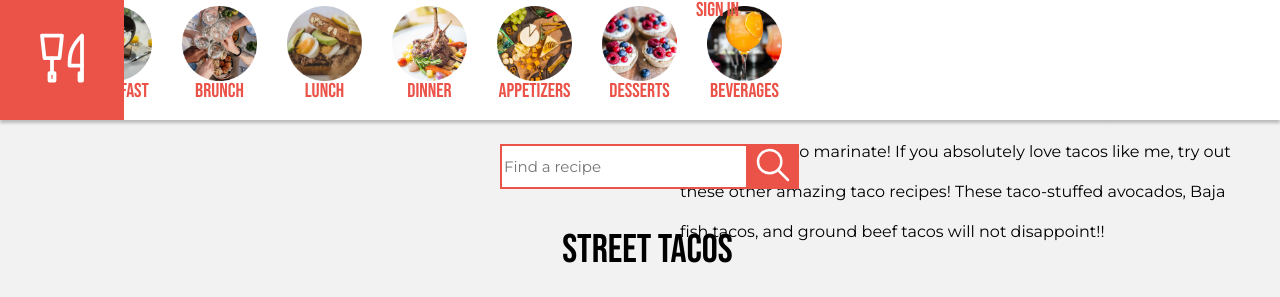
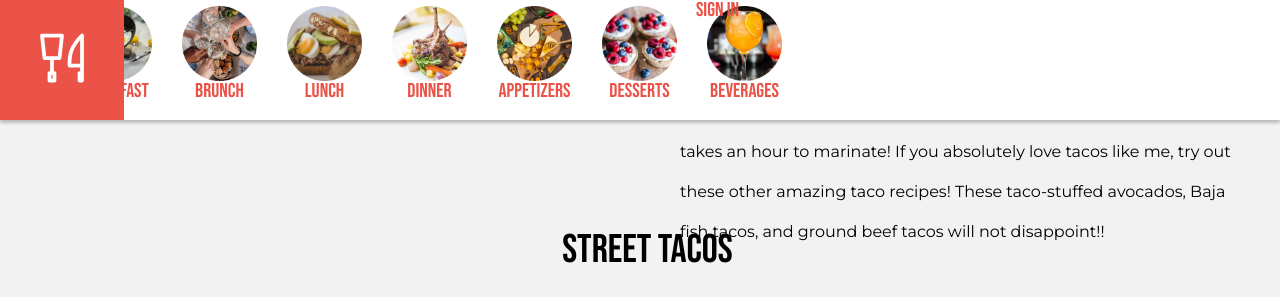
Before and after one commit to statuserror404/Recipe, a plain HTML site: page index.html in a window 1280 px wide. Shown: the top 297 px of the page. Drawn offline with Linux system fonts and the light colour scheme.

Commit message:
Update styles.css

```diff
--- a/styles.css
+++ b/styles.css
@@ -884,7 +884,7 @@ footer{
 
     #search{
         position: relative;
-        top: -1950px;
+        top: -2020px;
         left: 500px;
         z-index: 4;
         margin: auto;
```
